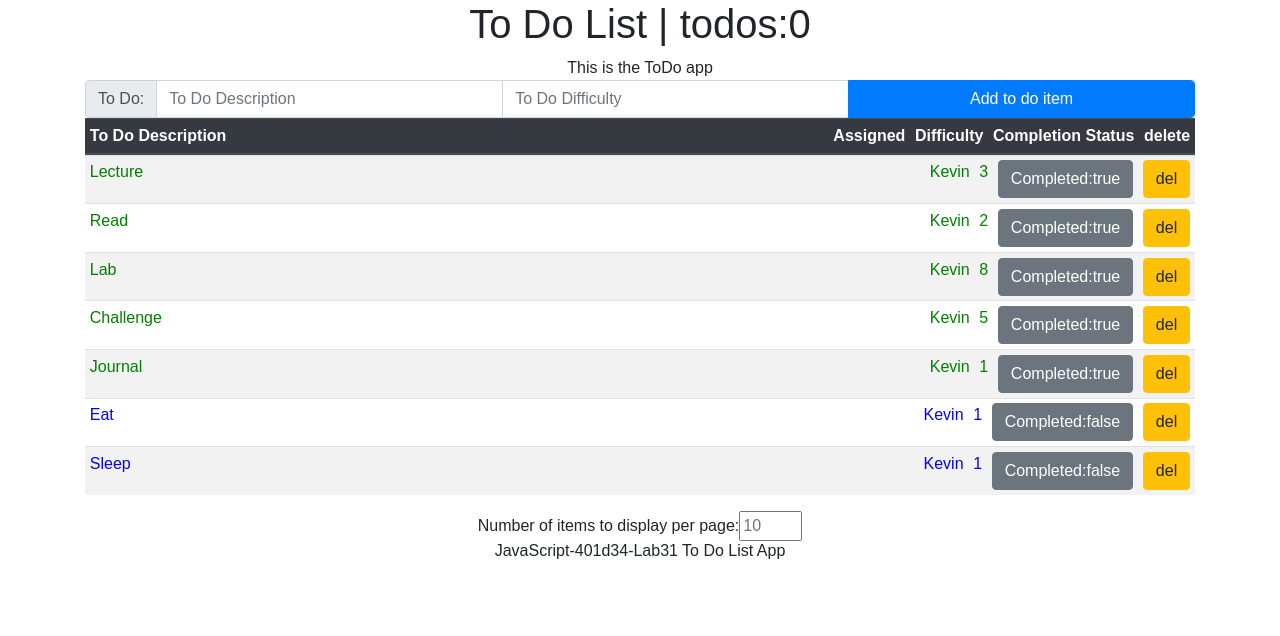
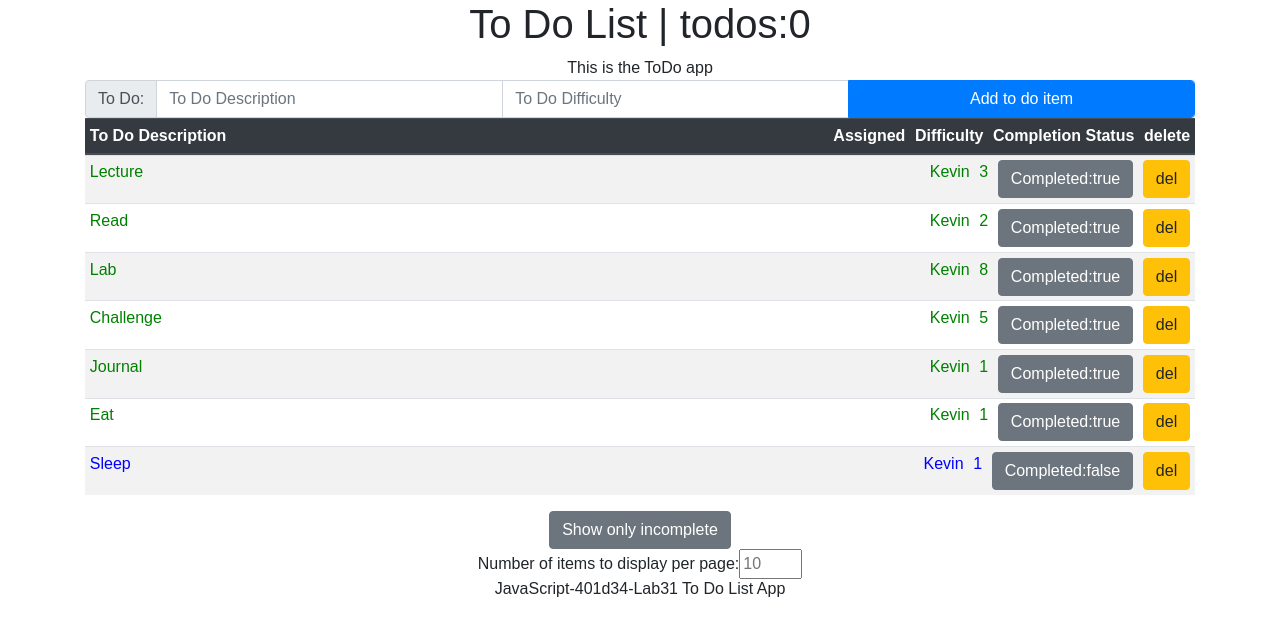
Before and after one commit to astrokd/todo-react-app, a React (Create React App) app: page / in a window 1280 px wide. Shown: the top 636 px of the page. Built offline with nearby package versions, Linux system fonts and the light colour scheme; data requests are answered from the project's data file.

Commit message:
basic filter of incomplete items

```diff
--- a/db.json
+++ b/db.json
@@ -38,7 +38,7 @@
     {
       "description": "Eat",
       "difficulty": "1",
-      "status": false,
+      "status": true,
       "assigned": "Kevin",
       "id": 6
     },
--- a/src/components/todolist.js
+++ b/src/components/todolist.js
@@ -14,10 +14,13 @@ function ToDoList({
   let [count, setCount] = useState(0);
   const settings = useContext(SettingsContext)
   const [page, setPage] = useState(0);
+  const [filter, setFilter] = useState(false)
   let perPageCount = parseInt(settings.resultsPerPage)
   let start = page * perPageCount
   let end = start + perPageCount
   let currentList = todoItems.slice(start, end)
+  let filterList = currentList.filter(list => list.status === false)
+  let itemList = filter ? filterList : currentList
 
   // const [todoItems, error, isLoading] = useFetch();
 
@@ -25,15 +28,19 @@ function ToDoList({
   //   values,
   // ] = useForm()
 
+  function filterHandler (filterStatus) {
+    setFilter(!filterStatus)
+  }
+
   useEffect(() => {
     setCount(todoItems.length);
-    console.log('in use effect, perPageCount:',perPageCount)
+    // console.log('in use effect, perPageCount:',perPageCount)
     // perPageCount = settings.resultsPerPage
     // start = page * perPageCount
     // end = start + perPageCount
     // currentList = todoItems.slice(start, end)
-    console.log('start:',start)
-    console.log('end:',end)
+    // console.log('start:',start)
+    // console.log('end:',end)
     const headerCount = `ToDo App | ${count} item`
     // I don't think I should be doing it this way but...
     // document.title = headerCount;
@@ -56,7 +63,7 @@ function ToDoList({
           </tr>
         </thead>
         <tbody>
-          {currentList.map(item => (
+          {itemList.map(item => (
             <tr className={item.status ? "completed d-flex" : "notcompleted d-flex"} key={item.id}>
               <td className="text-left flex-sm-grow-1">{item.description}</td>
               <td className="flex-grow-*">{item.assigned}</td>
@@ -69,6 +76,7 @@ function ToDoList({
           ))}
         </tbody>
       </Table>
+      <Button className="btn btn-secondary" onClick={() => filterHandler(filter)}>Show only incomplete</Button>
       {page > 0 && <Button className="btn btn-secondary" onClick={() => setPage(page - 1)}>Previous</Button>}
       {todoItems.length > end && <Button className="btn btn-secondary" onClick={() => setPage(page + 1)}>Next</Button>}
       </>
```
Also changed, not shown: 1 other file (tests, documents, lock files or other folders).
